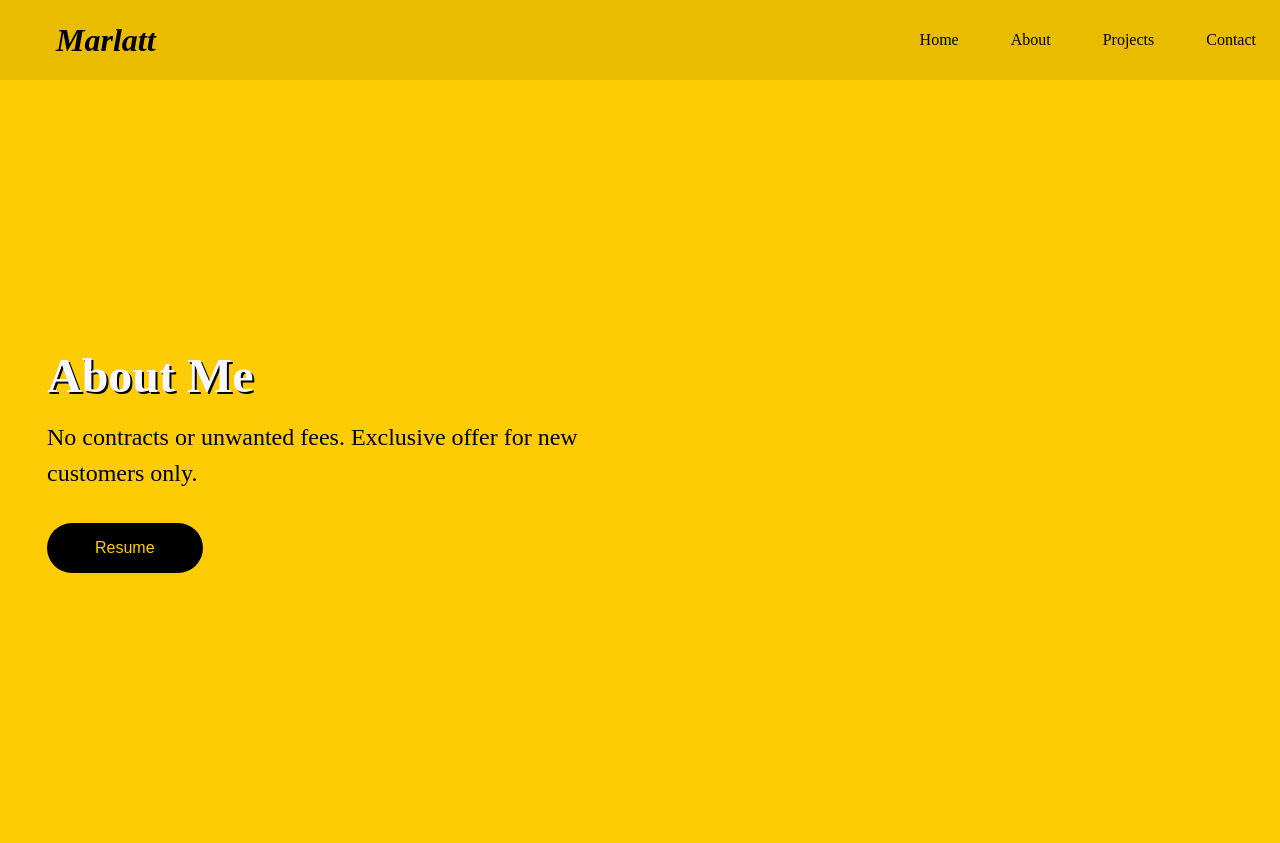
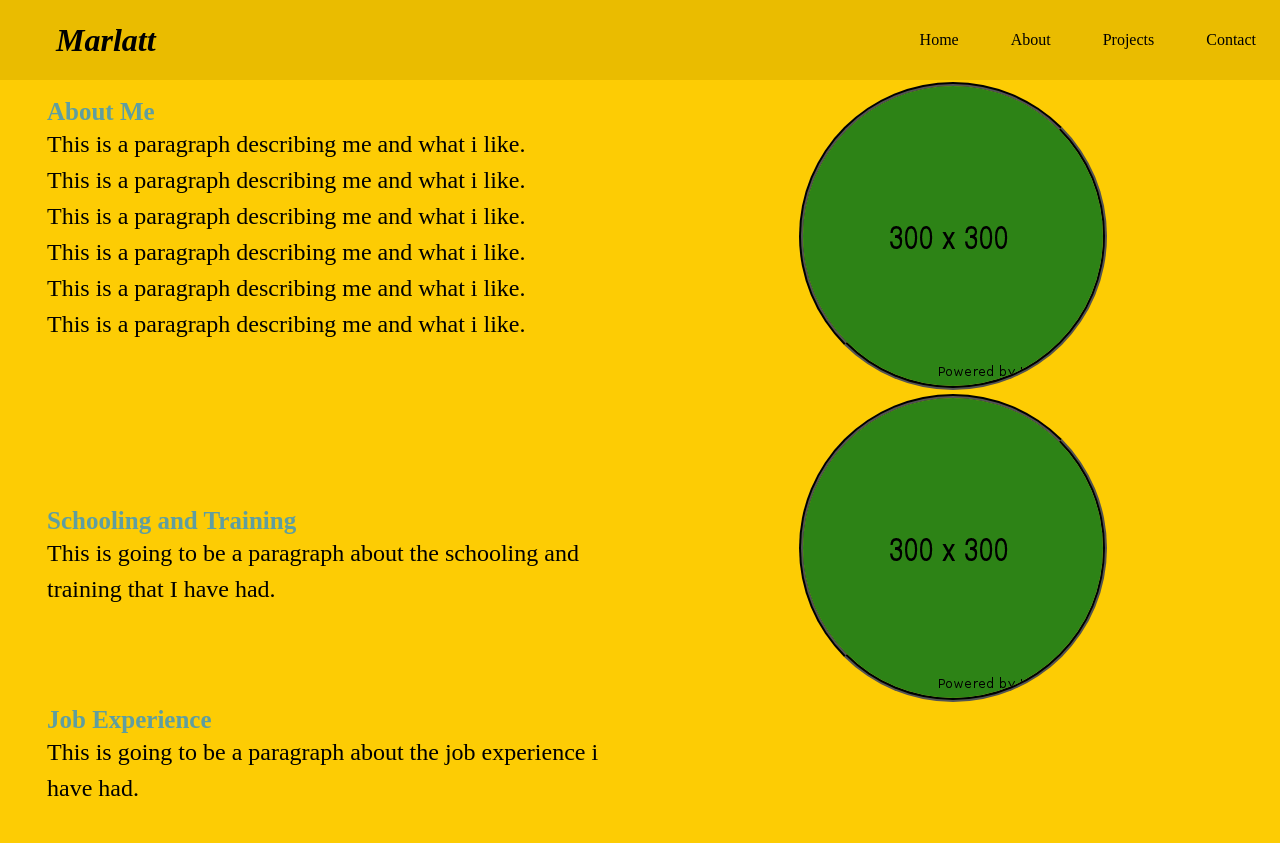
Before and after one commit to Nicholasm3198/Personalpage, a plain HTML site: page about.html in a window 1280 px wide. Shown: the top 843 px of the page. Drawn offline with Linux system fonts and the light colour scheme.

Commit message:
Partly structured about me page.

```diff
--- a/about.html
+++ b/about.html
@@ -10,7 +10,7 @@
 	<link rel="icon" href="img/compost.png">
 </head>
 <body>
-
+<!-- Navigation Bar -->
 	<nav>
 		<div class="logo">
 			<nav>
@@ -25,31 +25,48 @@
 		</div>
 
 	</nav>
+<!-- Body Content, (About Me Section) -->
+	<section class="hero">
+		<div class="hero-container">
+		<div class="column-left">
+			<h2>About Me</h2>
+			<p>This is a paragraph describing me and what i like. <br>This is a paragraph describing me and what i like. <br>This is a paragraph describing me and what i like. <br>This is a paragraph describing me and what i like. <br>This is a paragraph describing me and what i like.<br> This is a paragraph describing me and what i like. </p>
+		</div>
+		<div class="column-right">
+			<img src="img/greenhomepage.jpeg">
+		</div>
+<!-- Body Content, (Schooling and Training Section) -->
+		<div class="column-left" style="padding-top: 50px;">
+			<h2>Schooling and Training</h2>
+			<p>This is going to be a paragraph about the schooling and training that I have had.</p>
+		</div>
+		<div class="column-right">
+			<img src="img/greenhomepage.jpeg">
 
-<section class="hero">
-	<div class="hero-container">
-	<div class="column-left">
-		<h1 style="text-shadow: black 2px 2px;">About Me</h1>
-		<p>No contracts or unwanted fees. Exclusive offer for new customers only.</p>
-		<button onclick="importData()">Resume</button>
-	</div>
-</section>
+<!-- Body Content, (Job Experience Section) -->
+		</div>
+		<div class="column-left">
+			<h2>Job Experience</h2>
+			<p>This is going to be a paragraph about the job experience i have had.</p>
+		</div>
 
-
-
+	</section>
 <!--
 <section class="hero">
-	<div class="hero-container">
-	<div class="column-left">
-		<h1>About Me</h1>
-		<p>Test paragraph.</p>
-		<div class="Button">
-		<a href="docs/historyofcheese.pdf">Resume</a>
-	</div> <br>
+
+		<h2 style="padding-bottom: 20px;">About Me</h2>
+			<div class="column-left">
+				<p>This is a paragraph describing me and what i like. <br>This is a paragraph describing me and what i like. <br>This is a paragraph describing me and what i like. <br>This is a paragraph describing me and what i like. <br>This is a paragraph describing me and what i <br> This is a paragraph describing me and what i like. </p>
+			</div>
+			<div class="column-right"><img src="img/greenhomepage.jpeg"></div>
+		<h2 style="padding-bottom: 20px">Schooling</h2>
+			<p>This is a paragraph describing my schooling.</p>
+
+		<h2 style="padding-bottom: 20px">Job Experience</h2>
+			<p>This is a paragraph describing my work experience.</p>
+
+</section>
 -->
-	<h2>Schooling</h2>
-	<p>I graduated from a school in Michigan called Pinckney High School in 2016, after that I went to Ferris State University to study Professional Tennis Management with a minor in Marketing and Sales. </p>
-</section>
 
 </body>
 </html>
--- a/css/styling.css
+++ b/css/styling.css
@@ -64,7 +64,7 @@ nav a:hover{
  /*This is the yellow background for the whole page. \/   */
 .hero {
 	background: #fdcc04;
-	height: 150vh;
+	height: 225vh;
 }
 
 .hero-container {
```
Also changed, not shown: projects.html (+1 -6 lines), img/greenhomepage.jpeg (renamed from img/greenhomepage.png), img/whitehomepage.jpeg (renamed from img/whitehomepage.png), 2 other files.
